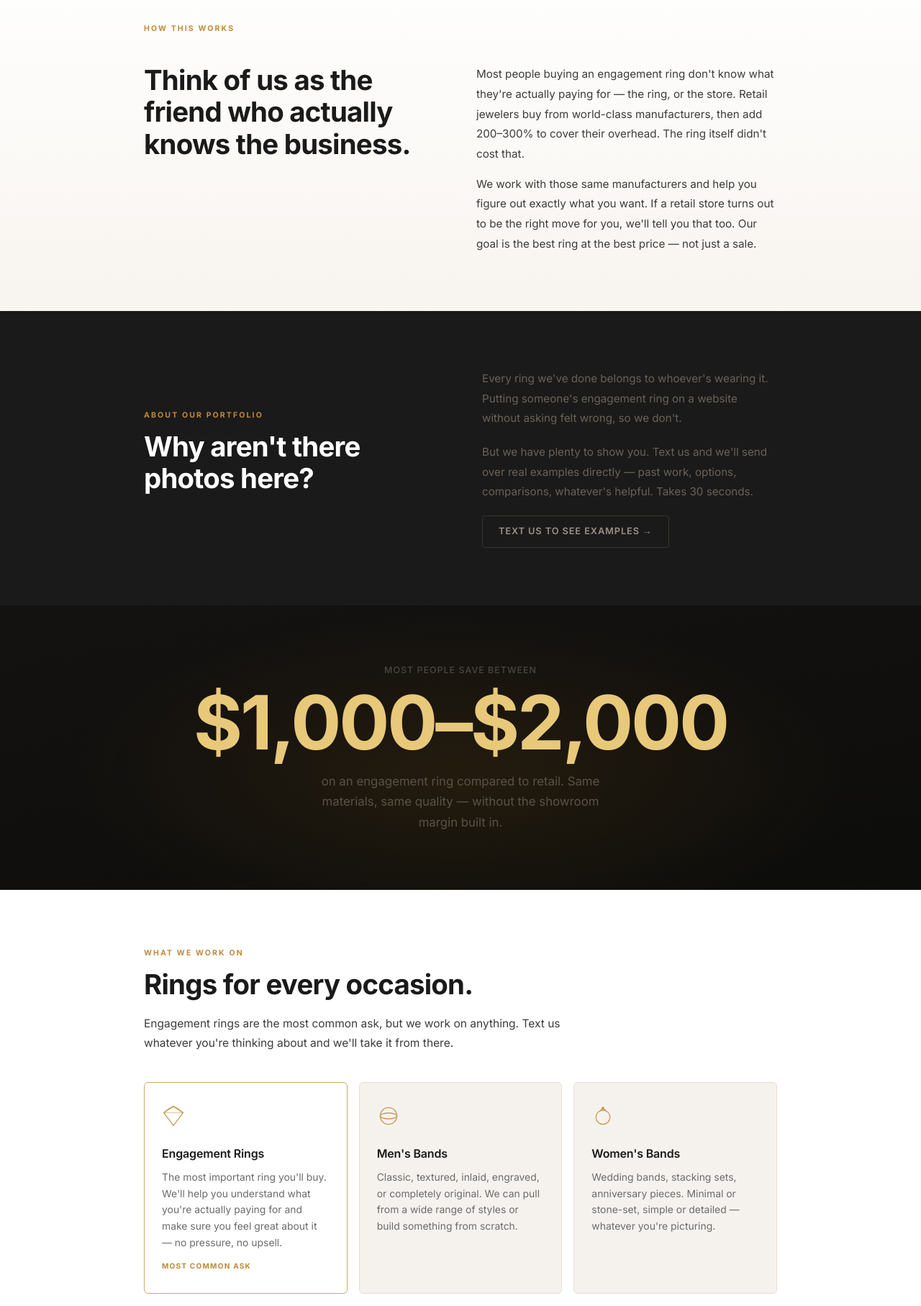
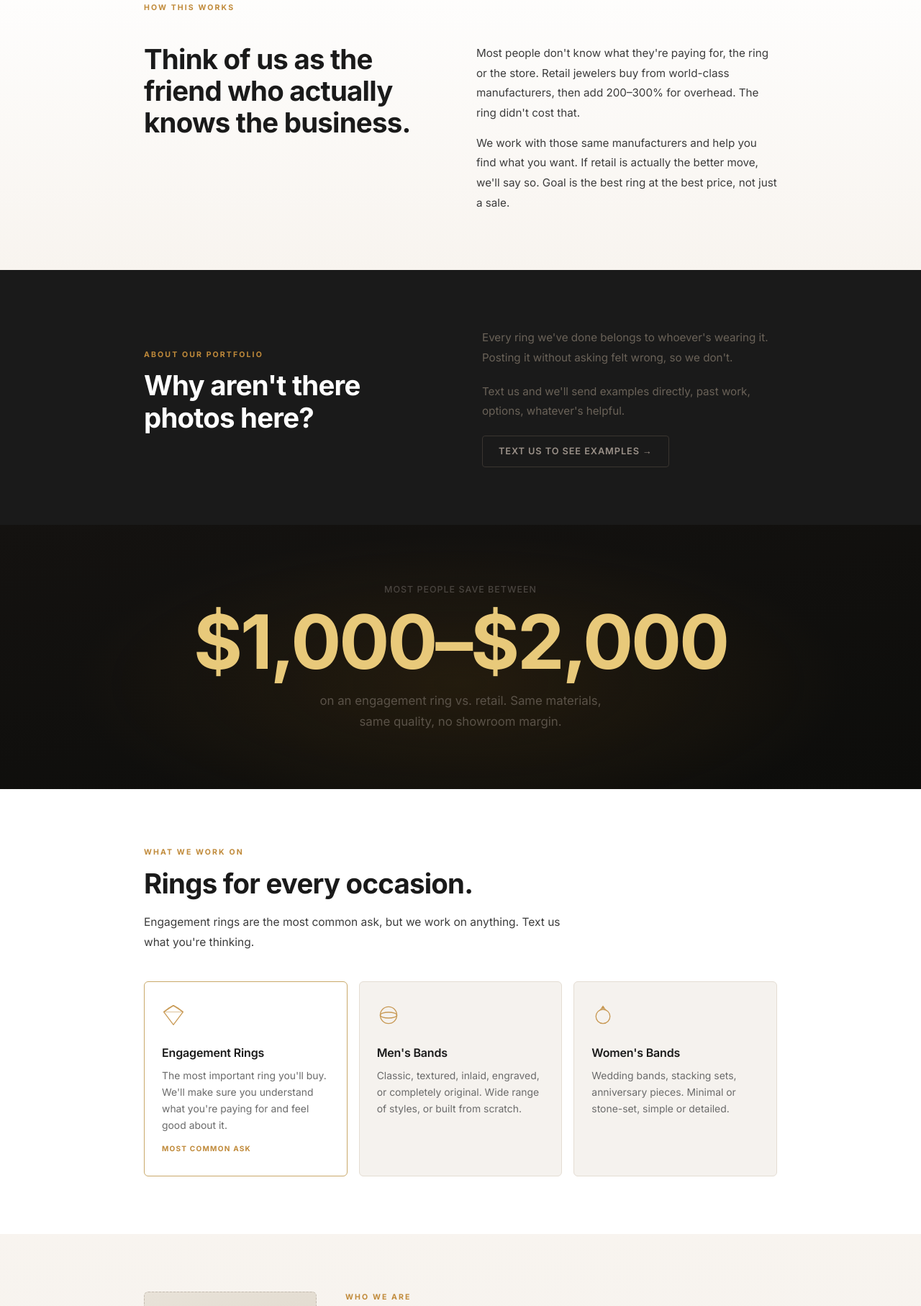
Before and after one commit to reedlaker1-ctrl/ring-guys, a plain HTML site: page index.html in a window 1280 px wide. Shown: the part 745-2559 px from the top of the page at 72% size. Drawn offline with Linux system fonts and the light colour scheme.

Commit message:
Cut copy ~30%, replace em dashes

```diff
--- a/index.html
+++ b/index.html
@@ -576,8 +576,7 @@
       <span class="hero-eyebrow">Custom Rings · Utah · No Retail Markup</span>
       <h1>The right guys<br>for the right ring.</h1>
       <p class="hero-sub">
-        We help you get the best ring for the best price —
-        wherever that ends up being. No pressure, no markup, no runaround.
+        Best ring for the best price, wherever that ends up. No pressure, no markup.
       </p>
       <div class="hero-cta-group">
         <a href="sms:8019998132?body=Hi%2C%20I%27m%20interested%20in%20a%20custom%20ring." class="btn-primary">
@@ -610,8 +609,8 @@
           <div class="section-title">Think of us as the friend who actually knows the business.</div>
         </div>
         <div class="how-detail">
-          <p>Most people buying an engagement ring don't know what they're actually paying for — the ring, or the store. Retail jewelers buy from world-class manufacturers, then add 200–300% to cover their overhead. The ring itself didn't cost that.</p>
-          <p>We work with those same manufacturers and help you figure out exactly what you want. If a retail store turns out to be the right move for you, we'll tell you that too. Our goal is the best ring at the best price — not just a sale.</p>
+          <p>Most people don't know what they're paying for, the ring or the store. Retail jewelers buy from world-class manufacturers, then add 200–300% for overhead. The ring didn't cost that.</p>
+          <p>We work with those same manufacturers and help you find what you want. If retail is actually the better move, we'll say so. Goal is the best ring at the best price, not just a sale.</p>
         </div>
       </div>
     </div>
@@ -627,8 +626,8 @@
           <div class="section-title">Why aren't there photos here?</div>
         </div>
         <div>
-          <p>Every ring we've done belongs to whoever's wearing it. Putting someone's engagement ring on a website without asking felt wrong, so we don't.</p>
-          <p>But we have plenty to show you. Text us and we'll send over real examples directly — past work, options, comparisons, whatever's helpful. Takes 30 seconds.</p>
+          <p>Every ring we've done belongs to whoever's wearing it. Posting it without asking felt wrong, so we don't.</p>
+          <p>Text us and we'll send examples directly, past work, options, whatever's helpful.</p>
           <a href="sms:8019998132?body=Hi%2C%20I%27m%20interested%20in%20a%20custom%20ring." class="btn-ghost">Text us to see examples →</a>
         </div>
       </div>
@@ -641,7 +640,7 @@
     <div class="container">
       <p class="savings-pre">Most people save between</p>
       <div class="savings-number">$1,000–$2,000</div>
-      <p class="savings-post">on an engagement ring compared to retail. Same materials, same quality — without the showroom margin built in.</p>
+      <p class="savings-post">on an engagement ring vs. retail. Same materials, same quality, no showroom margin.</p>
     </div>
   </section>
 
@@ -652,8 +651,7 @@
       <div class="eyebrow">What we work on</div>
       <div class="section-title">Rings for every occasion.</div>
       <p class="section-body">
-        Engagement rings are the most common ask, but we work on anything.
-        Text us whatever you're thinking about and we'll take it from there.
+        Engagement rings are the most common ask, but we work on anything. Text us what you're thinking.
       </p>
       <div class="ring-grid">
 
@@ -664,7 +662,7 @@
             <line x1="3" y1="13" x2="33" y2="13" stroke-opacity="0.5"/>
           </svg>
           <h3>Engagement Rings</h3>
-          <p>The most important ring you'll buy. We'll help you understand what you're actually paying for and make sure you feel great about it — no pressure, no upsell.</p>
+          <p>The most important ring you'll buy. We'll make sure you understand what you're paying for and feel good about it.</p>
           <span class="ring-card-note">Most common ask</span>
         </div>
 
@@ -674,7 +672,7 @@
             <ellipse cx="18" cy="18" rx="13" ry="4.5"/>
           </svg>
           <h3>Men's Bands</h3>
-          <p>Classic, textured, inlaid, engraved, or completely original. We can pull from a wide range of styles or build something from scratch.</p>
+          <p>Classic, textured, inlaid, engraved, or completely original. Wide range of styles, or built from scratch.</p>
         </div>
 
         <div class="ring-card">
@@ -684,7 +682,7 @@
             <circle cx="18" cy="6.5" r="1.8" fill="currentColor" stroke="none"/>
           </svg>
           <h3>Women's Bands</h3>
-          <p>Wedding bands, stacking sets, anniversary pieces. Minimal or stone-set, simple or detailed — whatever you're picturing.</p>
+          <p>Wedding bands, stacking sets, anniversary pieces. Minimal or stone-set, simple or detailed.</p>
         </div>
 
       </div>
@@ -706,8 +704,8 @@
         <div class="about-text">
           <div class="eyebrow">Who we are</div>
           <div class="section-title">We're Reed, Cameron,<br>Ethan, and Thane.</div>
-          <p>We're from Utah. We got tired of watching friends and family spend way more than they needed to on rings, so we started helping — and it grew from there.</p>
-          <p>We have real access to the manufacturers behind the high-end retail stores, which means we can get you the same product without the markup. But we're not here to hard-sell you anything. If you text us, we'll be honest with you.</p>
+          <p>We're from Utah. We got tired of watching people overpay for rings, so we started helping.</p>
+          <p>We have direct access to the manufacturers behind the high-end stores. Same product, no markup. Text us and we'll be straight with you.</p>
           <p>That's the whole thing.</p>
         </div>
       </div>
@@ -719,7 +717,7 @@
   <section class="final-cta">
     <div class="container">
       <h2>Just text us.<br>Seriously, that's it.</h2>
-      <p class="sub">One text starts the whole thing. No obligation, no pressure.</p>
+      <p class="sub">No obligation. No pressure.</p>
       <div class="contact-block">
         <a href="sms:8019998132?body=Hi%2C%20I%27m%20interested%20in%20a%20custom%20ring." class="btn-primary" style="font-size: 0.88rem; padding: 15px 40px;">
           Text 801-999-8132
```
